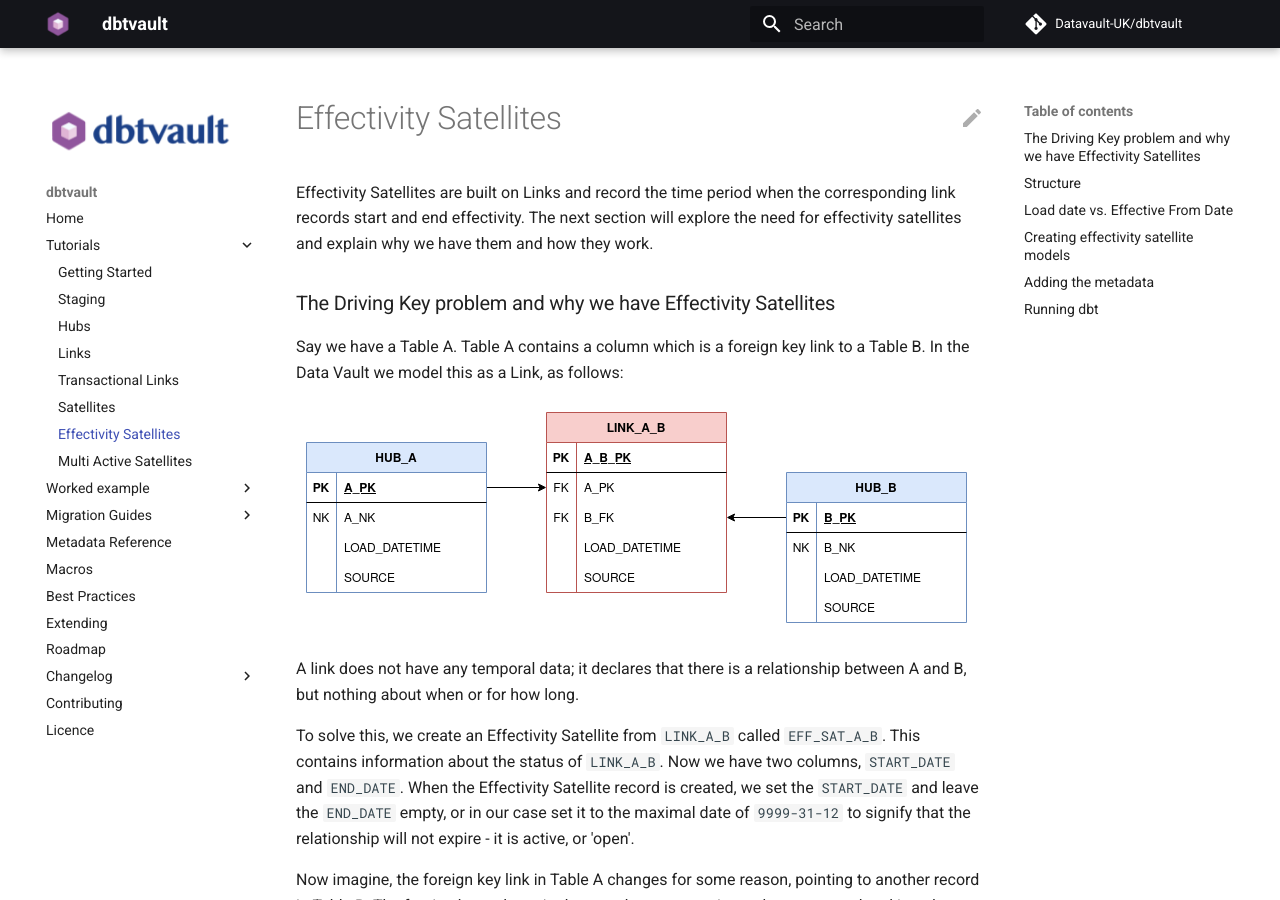
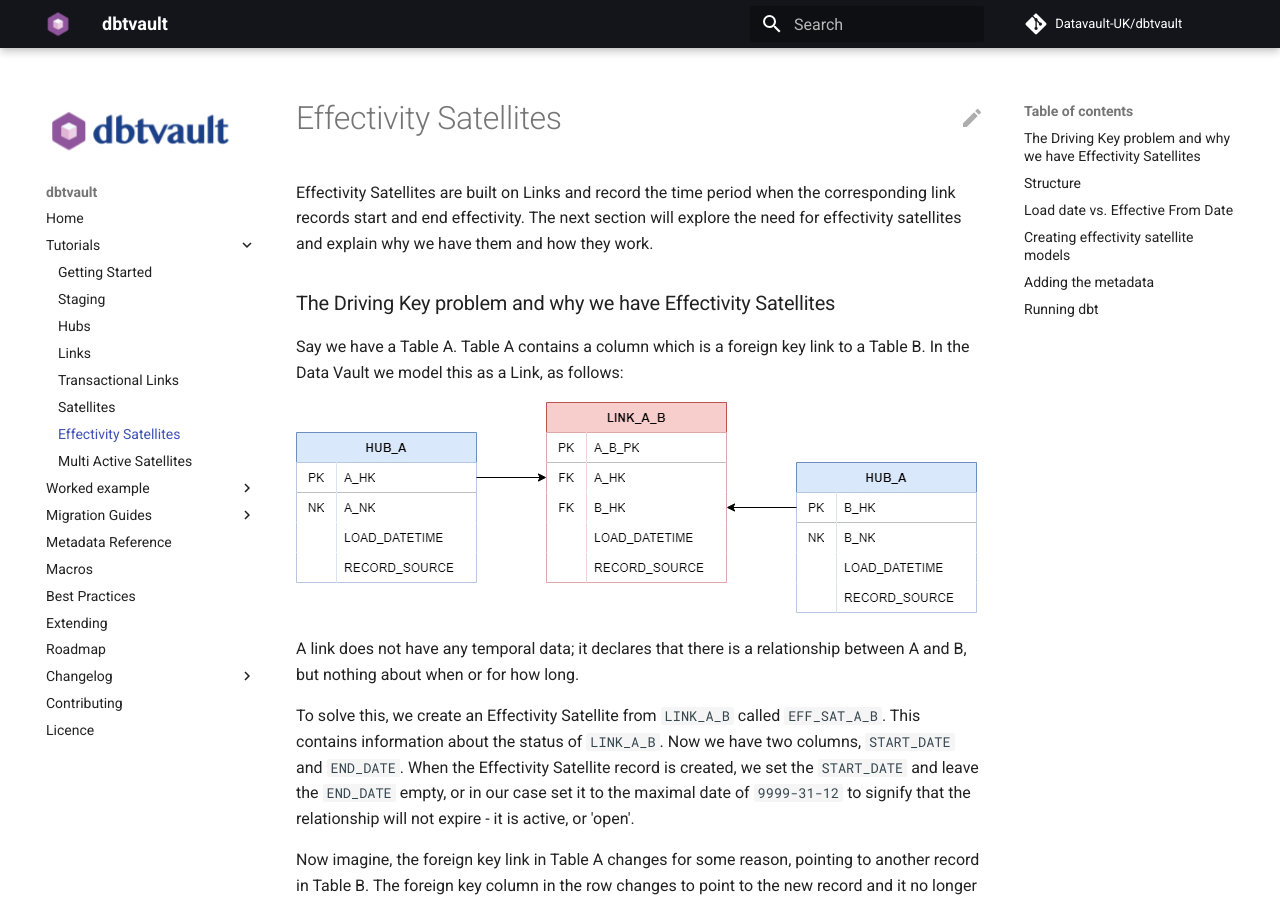
Before and after one commit to Datavault-UK/automate-dv-docs, an MkDocs documentation site: the page built from docs/tutorial/tut_eff_satellites.md, in a window 1280 px wide and 900 px high. Built offline with MkDocs 1.6.1 and Material for MkDocs 9.7.7, drawn with Linux system fonts in a browser that asks for light colours; comment, search, counter and statistics services are not loaded.

```diff
--- a/docs/tutorial/tut_eff_satellites.md
+++ b/docs/tutorial/tut_eff_satellites.md
@@ -7,7 +7,7 @@
 Say we have a Table A. Table A contains a column which is a foreign key link to a Table B. In the Data Vault we model
 this as a Link, as follows:
 
-![alt text](../assets/images/basichublink.png "A basic hub/link model")
+![alt text](../assets/images/basic_hub_link.png "A basic hub/link model")
 
 A link does not have any temporal data; it declares that there is a relationship between A and B, but nothing about when or for how long.
 
```
Also changed, not shown: docs/assets/images/basic_hub_link.png (added), docs/assets/images/basichublink.png (deleted).
